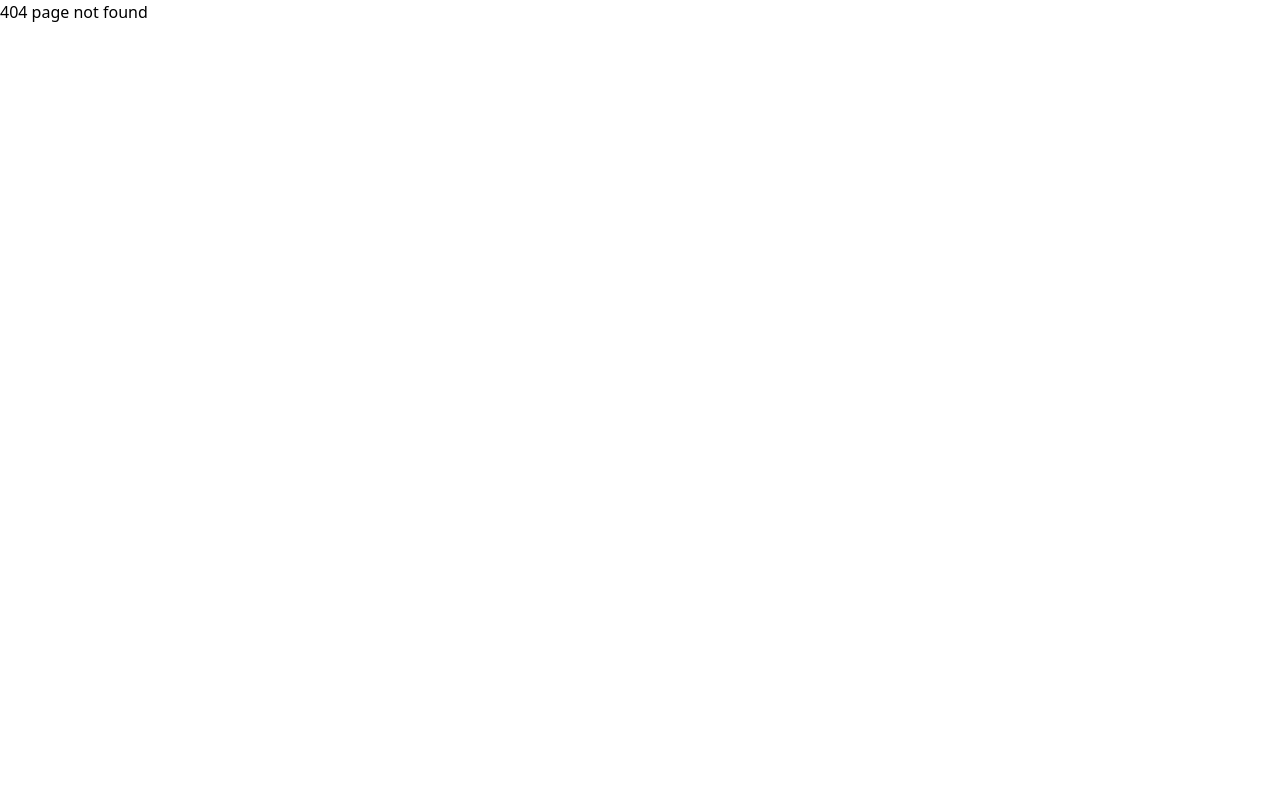
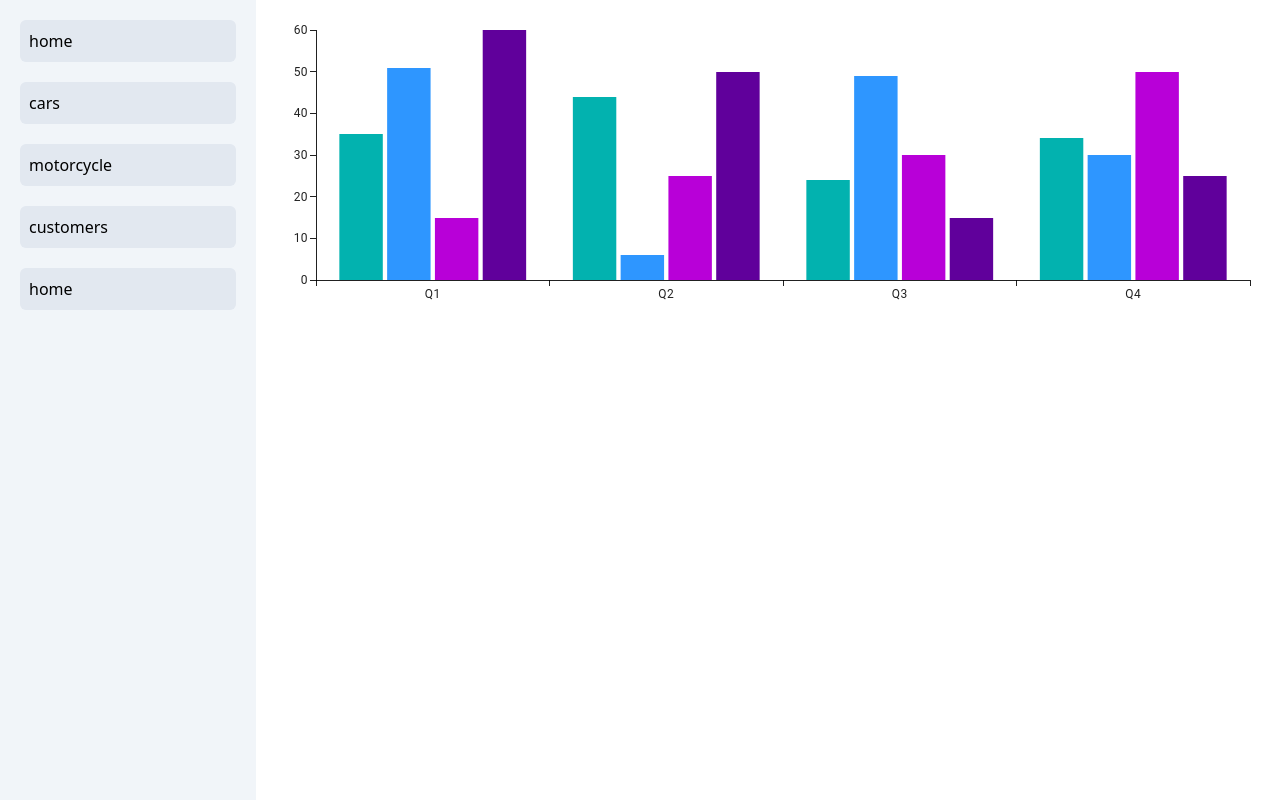
Before and after one commit to Elsayed-Rady-Elsayed/GARAGE-SYSTEM, a React (Vite) app: page /home in a window 1280 px wide. Before the commit this address had no page. Built offline with nearby package versions, Linux system fonts and the light colour scheme.

Commit message:
angular day2

```diff
--- a/src/App.jsx
+++ b/src/App.jsx
@@ -6,6 +6,7 @@ import AddMotor from "./views/Motorcycle/AddMotor";
 import Customers from "./views/customers/Customers";
 import AddCar from "./views/cars/AddCar";
 import AddCustomer from "./views/customers/AddCustomer";
+import HomeInternal from "./views/home/Home";
 
 function App() {
   return (
@@ -20,6 +21,7 @@ function App() {
           }
         />
         <Route path="/" element={<Home />}>
+          <Route path="home" element={<HomeInternal />} />
           <Route path="cars" element={<Cars />} />
           <Route path="addCar" element={<AddCar />} />
           <Route path="motorcycle" element={<Motorcycle />} />
--- a/src/components/SideBar.jsx
+++ b/src/components/SideBar.jsx
@@ -1,4 +1,3 @@
-import React from "react";
 import { Link } from "react-router-dom";
 
 const SideBar = () => {
@@ -6,7 +5,7 @@ const SideBar = () => {
     "bg-slate-200 p-2 rounded-md border border-transparent hover:bg-transparent hover:border hover:border-slate-200";
   return (
     <div className="flex flex-col gap-5 p-5 bg-slate-100 w-[20%] h-[100vh]">
-      <Link to={"/"} className={linkStyle}>
+      <Link to={"/home"} className={linkStyle}>
         home
       </Link>
       <Link to={"/cars"} className={linkStyle}>
--- a/src/views/Home.jsx
+++ b/src/views/Home.jsx
@@ -1,23 +1,11 @@
-import React from "react";
 import SideBar from "../components/SideBar";
 import { Outlet } from "react-router-dom";
-import { BarChart } from "@mui/x-charts/BarChart";
 
 const Home = () => {
   return (
     <div className="flex">
       <SideBar />
-      <BarChart
-        series={[
-          { data: [35, 44, 24, 34] },
-          { data: [51, 6, 49, 30] },
-          { data: [15, 25, 30, 50] },
-          { data: [60, 50, 15, 25] },
-        ]}
-        height={290}
-        xAxis={[{ data: ["Q1", "Q2", "Q3", "Q4"], scaleType: "band" }]}
-        margin={{ top: 10, bottom: 30, left: 40, right: 10 }}
-      />
+
       <Outlet />
     </div>
   );
--- a/src/views/customers/AddCustomer.jsx
+++ b/src/views/customers/AddCustomer.jsx
@@ -1,5 +1,3 @@
-import React from "react";
-
 const AddCustomer = () => {
   return (
     <div className="p-5 w-full">
--- a/src/views/customers/Customers.jsx
+++ b/src/views/customers/Customers.jsx
@@ -1,4 +1,3 @@
-import React from "react";
 import { Link } from "react-router-dom";
 
 const Customers = () => {
--- /dev/null
+++ b/src/views/home/Home.jsx
@@ -0,0 +1,21 @@
+import { BarChart } from "@mui/x-charts";
+
+const HomeInternal = () => {
+  return (
+    <div className="flex-1 md:p-5">
+      <BarChart
+        series={[
+          { data: [35, 44, 24, 34] },
+          { data: [51, 6, 49, 30] },
+          { data: [15, 25, 30, 50] },
+          { data: [60, 50, 15, 25] },
+        ]}
+        height={290}
+        xAxis={[{ data: ["Q1", "Q2", "Q3", "Q4"], scaleType: "band" }]}
+        margin={{ top: 10, bottom: 30, left: 40, right: 10 }}
+      />
+    </div>
+  );
+};
+
+export default HomeInternal;
```
